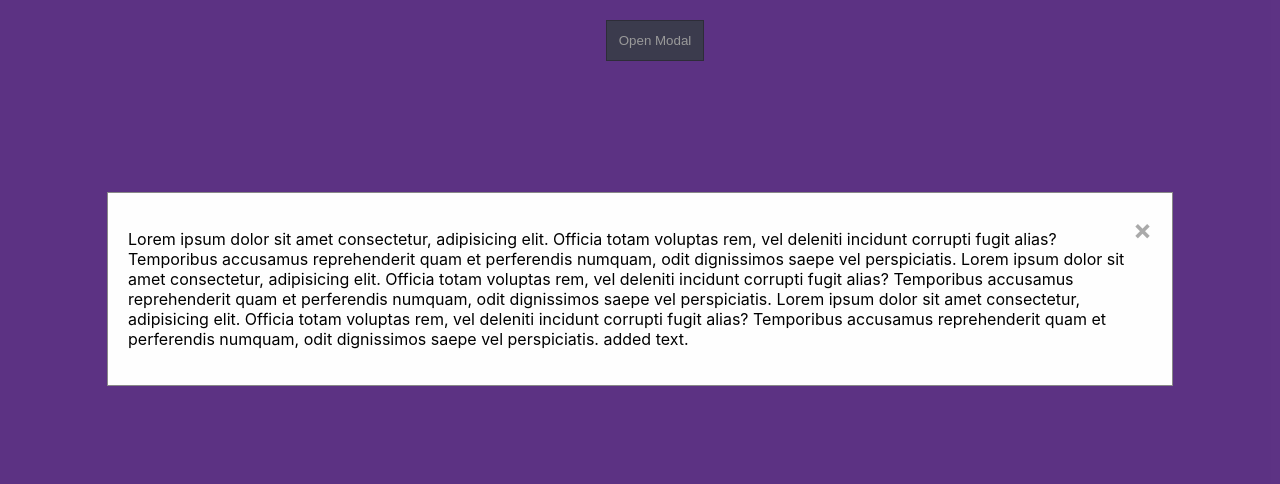
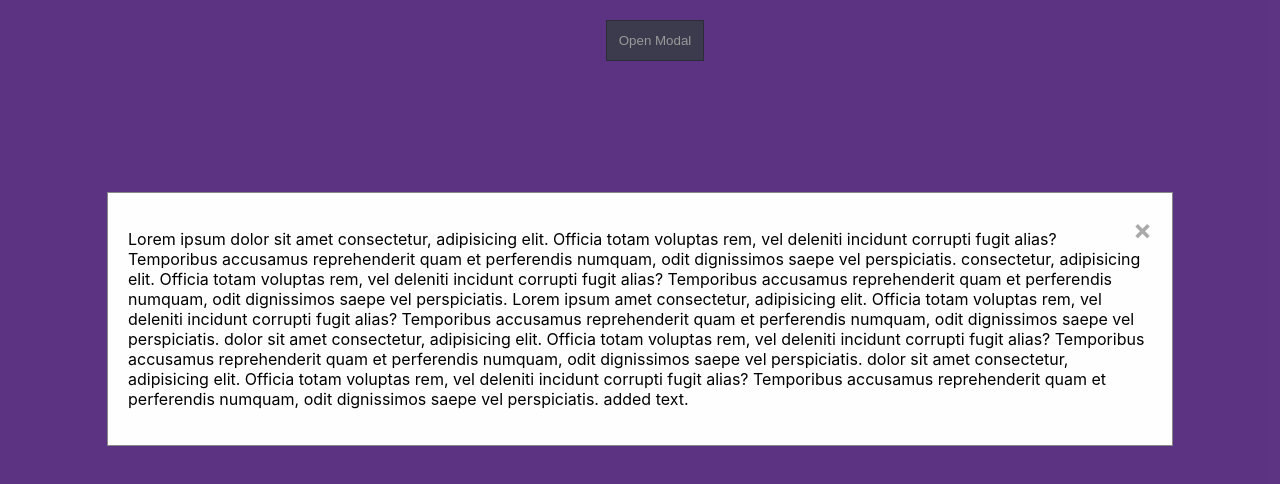
Before and after one commit to Haleemnl/React-simple-modal-box, a React (Create React App) app: page / in a window 1280 px wide. Both pictures are taken after a click on the button "Open Modal". Shown: the top 484 px of the page. Built offline with nearby package versions, Linux system fonts and the light colour scheme.

Commit message:
modified the text

```diff
--- a/src/Modal.js
+++ b/src/Modal.js
@@ -30,8 +30,10 @@ export default function Modal() {
                     <span onClick={close} className="close">&times;</span>
                     <p>
                         Lorem ipsum dolor sit amet consectetur, adipisicing elit. Officia totam voluptas rem, vel deleniti incidunt corrupti fugit alias? Temporibus accusamus reprehenderit quam et perferendis numquam, odit dignissimos saepe vel perspiciatis.
-                        Lorem ipsum dolor sit amet consectetur, adipisicing elit. Officia totam voluptas rem, vel deleniti incidunt corrupti fugit alias? Temporibus accusamus reprehenderit quam et perferendis numquam, odit dignissimos saepe vel perspiciatis.
-                        Lorem ipsum dolor sit amet consectetur, adipisicing elit. Officia totam voluptas rem, vel deleniti incidunt corrupti fugit alias? Temporibus accusamus reprehenderit quam et perferendis numquam, odit dignissimos saepe vel perspiciatis.
+                        consectetur, adipisicing elit. Officia totam voluptas rem, vel deleniti incidunt corrupti fugit alias? Temporibus accusamus reprehenderit quam et perferendis numquam, odit dignissimos saepe vel perspiciatis.
+                        Lorem ipsum amet consectetur, adipisicing elit. Officia totam voluptas rem, vel deleniti incidunt corrupti fugit alias? Temporibus accusamus reprehenderit quam et perferendis numquam, odit dignissimos saepe vel perspiciatis.
+                        dolor sit amet consectetur, adipisicing elit. Officia totam voluptas rem, vel deleniti incidunt corrupti fugit alias? Temporibus accusamus reprehenderit quam et perferendis numquam, odit dignissimos saepe vel perspiciatis.
+                        dolor sit amet consectetur, adipisicing elit. Officia totam voluptas rem, vel deleniti incidunt corrupti fugit alias? Temporibus accusamus reprehenderit quam et perferendis numquam, odit dignissimos saepe vel perspiciatis.
                         added text.
                     </p>
 
```
